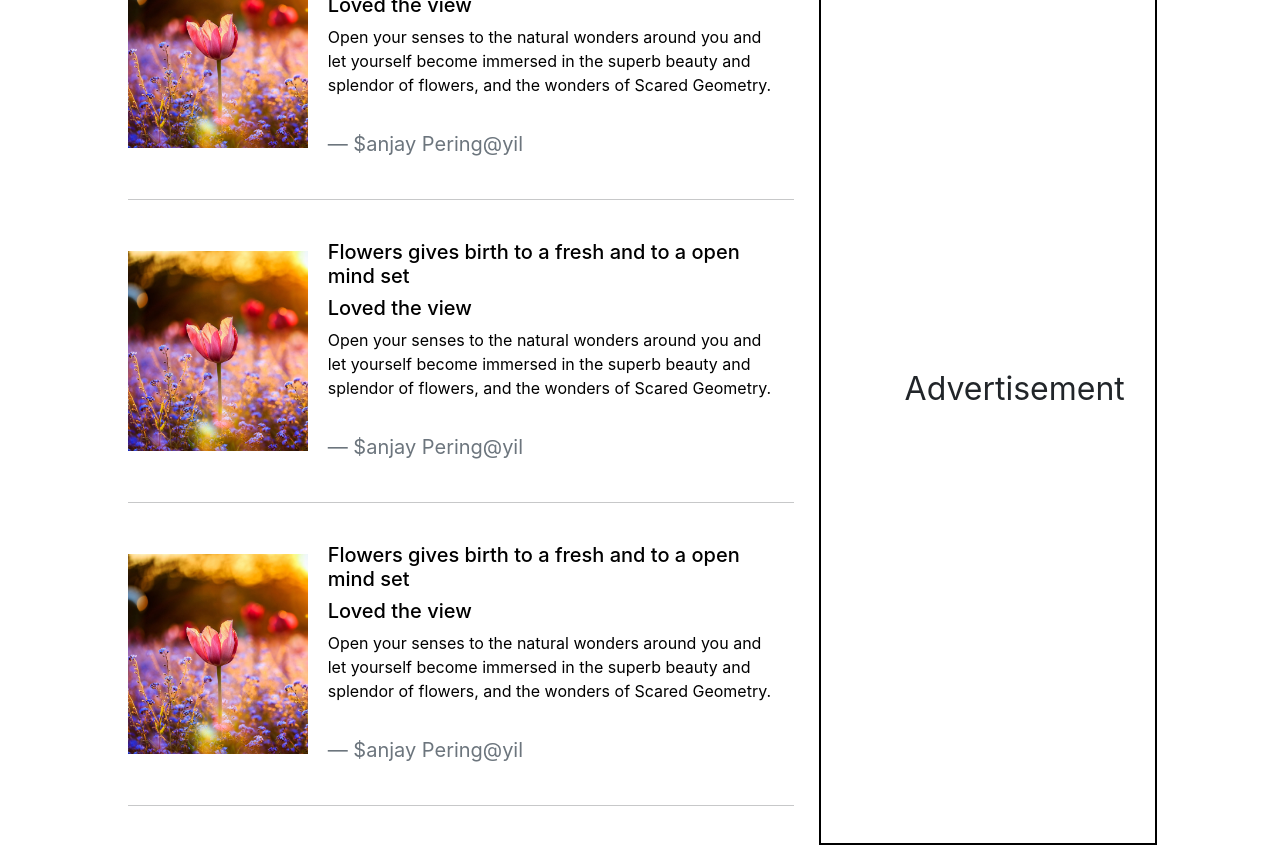
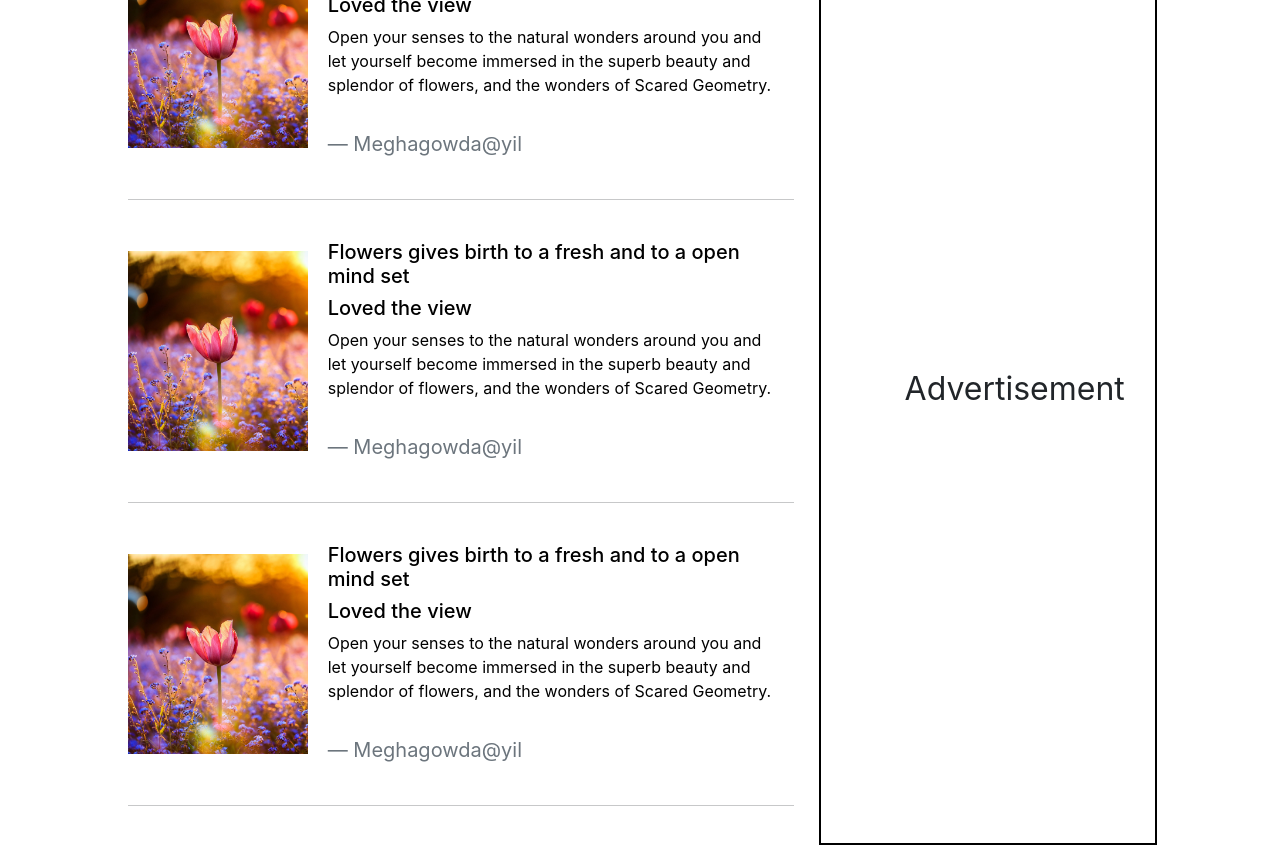
Before and after one commit to meghana121198/reactproject, a React (Create React App) app: page / in a window 1280 px wide. Shown: the part 1420-2267 px from the top of the page. Built offline with nearby package versions, Linux system fonts and the light colour scheme; the HTML template or start-up script is replaced by a standard one.

Commit message:
Update more.jsx

```diff
--- a/src/components/more.jsx
+++ b/src/components/more.jsx
@@ -16,7 +16,7 @@ return (
             <span className='font-weight-light fs-6'>
             Open your senses to the natural wonders around you and let yourself become immersed in the superb beauty and splendor of flowers, and the wonders of Scared Geometry.
             </span><br /><br /><br />
-            <footer className='blockquote-footer mb-0 mr-0 fs-5'>$anjay Pering@yil</footer>
+            <footer className='blockquote-footer mb-0 mr-0 fs-5'>Meghagowda@yil</footer>
         </div>
     </div></Link>
     <br />
```
